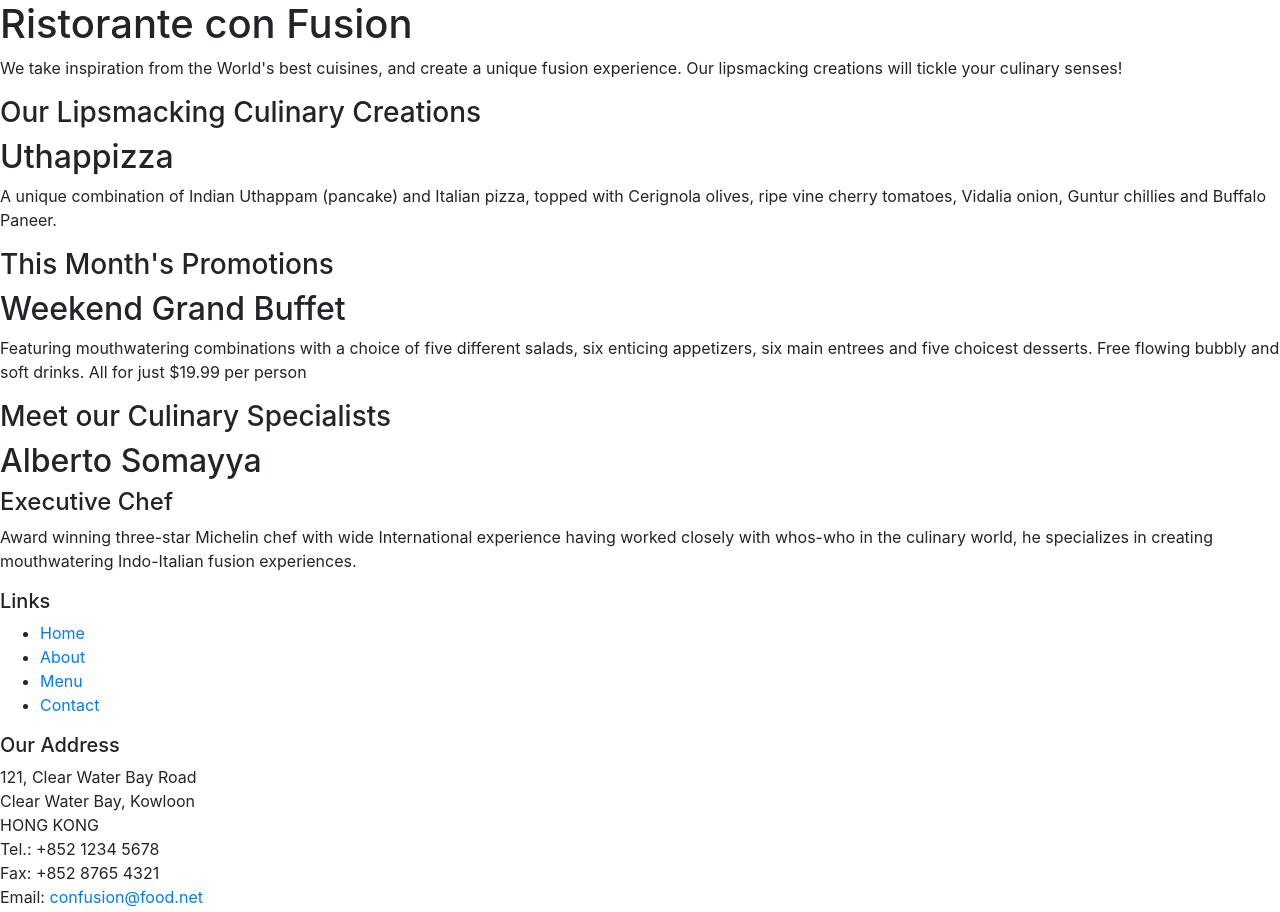
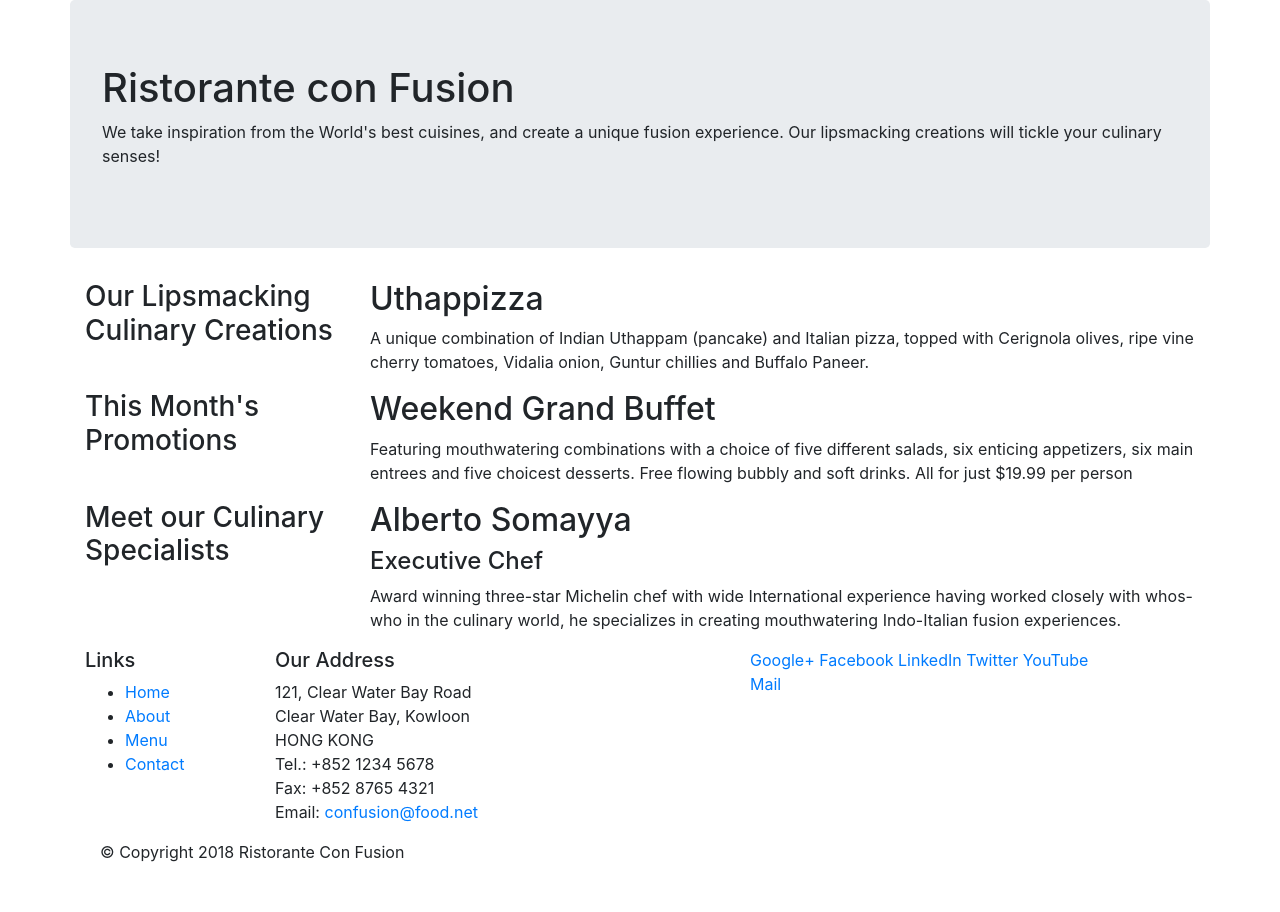
Before and after one commit to ArifLateefShah/Bootstrap4, a website: page index.html in a window 1280 px wide. Shown: the top 912 px of the page. After the commit the page ends 880 px from the top, so only its background shows below. Drawn offline with nearby package versions, Linux system fonts and the light colour scheme.

Commit message:
bootstrap integrated

```diff
--- a/index.html
+++ b/index.html
@@ -2,7 +2,6 @@
 <html lang="en">
 
 <head>
-    <title>Ristorante Con Fusion</title>
      <!-- Required meta tags always come first -->
      <meta charset="utf-8">
      <meta name="viewport" content="width=device-width, initial-scale=1, shrink-to-fit=no">
@@ -10,13 +9,17 @@
 
      <!-- Bootstrap CSS -->
      <link rel="stylesheet" href="node_modules/bootstrap/dist/css/bootstrap.min.css">
+    <title>Ristorante Con Fusion</title>
+
 </head>
 
 <body>
 
-    <header>
-        <div>
-            <div>
+    <div class="container">
+        <div class="row">
+            <header class="jumbotron">
+                <div class="container">
+                    <div class="row">
                         <div>
                             <h1>Ristorante con Fusion</h1>
                             <p>We take inspiration from the World's best cuisines, and create a unique fusion experience. Our lipsmacking creations will tickle your culinary senses!</p>
@@ -26,34 +29,38 @@
                     </div>
                 </div>
             </header>
+        </div>
+    </div>
 
-    <div>
-        <div>
-            <div>
+
+
+    <div class="container">
+        <div class="row">
+            <div class="col-12 col-sm-4 col-md-3">
                 <h3>Our Lipsmacking Culinary Creations</h3>
             </div>
-            <div>
+            <div class="col col-sm col-md">
                 <h2>Uthappizza</h2>
                 <p>A unique combination of Indian Uthappam (pancake) and Italian pizza, topped with Cerignola olives, ripe vine cherry tomatoes, Vidalia onion, Guntur chillies and Buffalo Paneer.</p>
             </div>
         </div>
 
 
-        <div>
-            <div>
+        <div class="row">
+            <div class="col-12 col-sm-4 col-md-3">
                 <h3>This Month's Promotions</h3>
             </div>
-            <div>
+            <div class="col col-sm col-md">
                 <h2>Weekend Grand Buffet</h2>
                 <p>Featuring mouthwatering combinations with a choice of five different salads, six enticing appetizers, six main entrees and five choicest desserts. Free flowing bubbly and soft drinks. All for just $19.99 per person </p>
             </div>
         </div>
 
-        <div>
-            <div>
+        <div class="row">
+            <div class="col-12 col-sm-4 col-md-3">
                 <h3>Meet our Culinary Specialists</h3>
             </div>
-            <div>
+            <div class="col col-sm col-md">
                 <h2>Alberto Somayya</h2>
                 <h4>Executive Chef</h4>
                 <p>Award winning three-star Michelin chef with wide International experience having worked closely with whos-who in the culinary world, he specializes in creating mouthwatering Indo-Italian fusion experiences. </p>
@@ -62,9 +69,9 @@
     </div>
 
     <footer>
-        <div>
-            <div>
-                <div>
+        <div class="container">
+            <div class="row">
+                <div class="col-4 col-sm-2">
                     <h5>Links</h5>
                     <ul>
                         <li><a href="#">Home</a></li>
@@ -73,7 +80,7 @@
                         <li><a href="#">Contact</a></li>
                     </ul>
                 </div>
-                <div>
+                <div class="col-7 col-sm-5">
                     <h5>Our Address</h5>
                     <address>
 		              121, Clear Water Bay Road<br>
@@ -84,7 +91,7 @@
 		              Email: <a href="mailto:confusion@food.net">confusion@food.net</a>
 		           </address>
                 </div>
-                <div>
+                <div class="col-12 col-sm-4">
                     <div>
                         <a href="http://google.com/+">Google+</a>
                         <a href="http://www.facebook.com/profile.php?id=">Facebook</a>
@@ -95,17 +102,16 @@
                     </div>
                 </div>
            </div>
-           <div>
+           <div class="col-auto">
                 <div>
                     <p>© Copyright 2018 Ristorante Con Fusion</p>
                 </div>
            </div>
         </div>
     </footer>
-
-</body>
   <!-- jQuery first, then Popper.js, then Bootstrap JS. -->
   <script src="node_modules/jquery/dist/jquery.slim.min.js"></script>
   <script src="node_modules/popper.js/dist/umd/popper.min.js"></script>
   <script src="node_modules/bootstrap/dist/js/bootstrap.min.js"></script>
+</body>
 </html>
```
Lines whose indentation alone changed are shown as unchanged.
